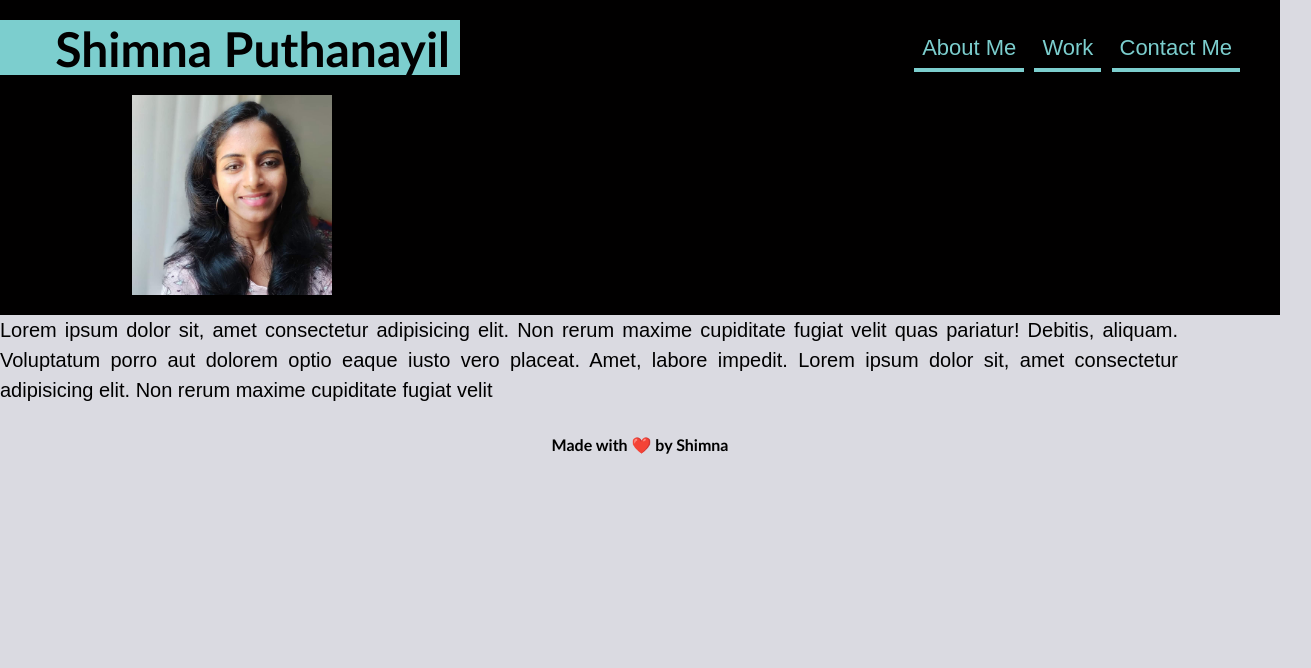
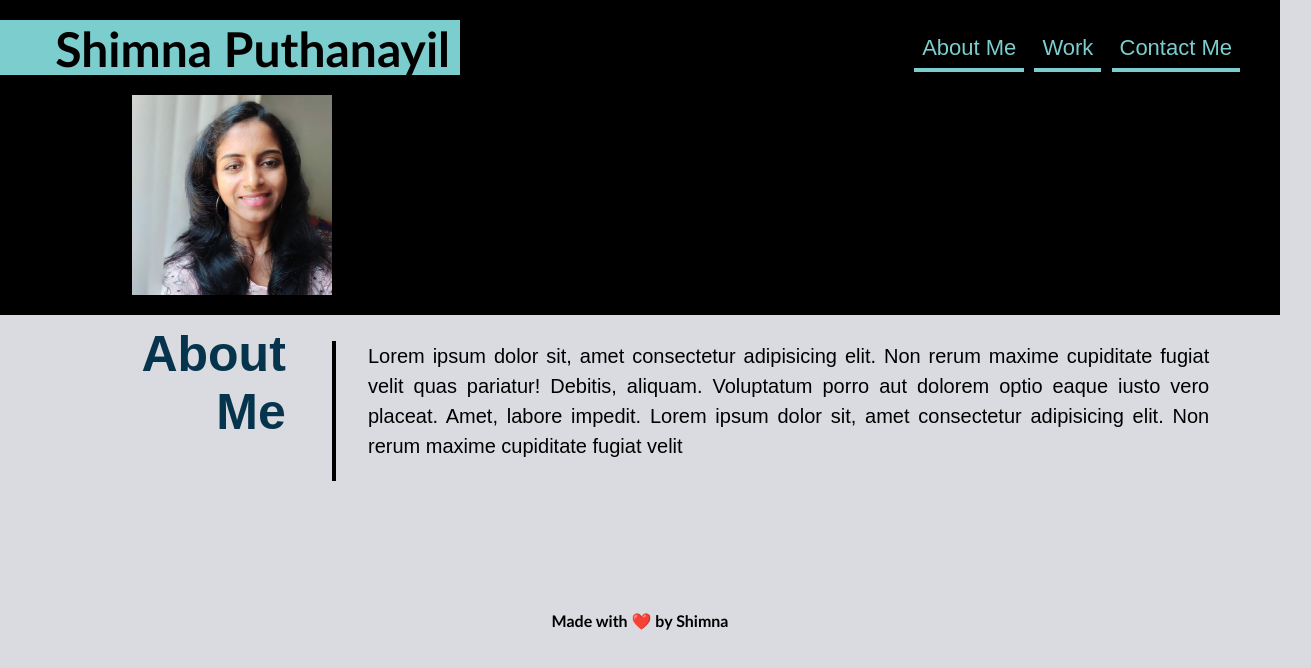
Before and after one commit to shimna-puthanayil/first-portfolio, a plain HTML site: page index.html in a window 1280 px wide. Shown: the whole page, 1311 px wide, since content can reach past the window. Drawn offline with Linux system fonts and the light colour scheme.

Commit message:
added about me

```diff
--- a/assets/css/style.css
+++ b/assets/css/style.css
@@ -118,3 +118,40 @@ p {
           margin-left:4px;
 
       }
+      .add-margin-top
+      {
+        margin-top: 10px;
+      }
+      .title-section{
+        display: flex;
+        flex-wrap: wrap;
+        flex-direction: column;
+        flex: 23.5%;
+        width: 23.5%;
+        font-family: sans-serif;
+        font-weight: 100px;
+        margin:0px 0px 0px 0px;
+        margin-left: 20px;
+    }
+    .portfolio-sec-title{
+
+        font-size: 50px;
+        font-weight:650px;
+        color: #06344d;
+        position: relative;
+        text-align:end;
+        display: block;
+        right :35px;
+        font-family: var(--font_family);
+      }
+      .content-section{
+        position: relative;
+        left:332px;
+        top: -100px;
+        width: 76.5%;
+        padding-left: 32px;
+        padding-bottom: 20px;
+        border-left-style: solid;
+        border-color:var(--color_dark);
+        border-left-width: 4px;
+        }
--- a/index.html
+++ b/index.html
@@ -35,10 +35,12 @@
     <main>
 
 
-        <section>
-
-
-            <div id="about-me">
+        <section class="add-margin-top">
+            <div class="title-section">
+                <h2 class="portfolio-sec-title">About</h2>
+                <h2 class="portfolio-sec-title">Me</h2>
+            </div>
+            <div id="about-me" class="content-section">
                 <p>
                     Lorem ipsum dolor sit, amet consectetur adipisicing elit. Non rerum maxime cupiditate fugiat velit
                     quas pariatur! Debitis, aliquam. Voluptatum porro aut dolorem optio eaque iusto vero placeat. Amet,
```
